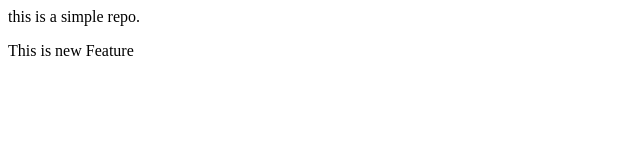
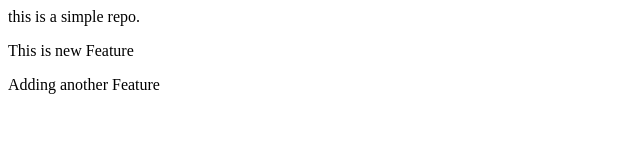
Before and after one commit to Kaushikp092/localrepo, a plain HTML site: page index.html in a window 1280 px wide. Shown: the whole page, without its empty margins (0-640 px from the left). Drawn offline with Linux system fonts and the light colour scheme.

Commit message:
adding another new feature

```diff
--- a/index.html
+++ b/index.html
@@ -1,3 +1,5 @@
 <p>this is a simple repo.</p>
 
 <p>This is new Feature</p>
+
+<p>Adding another Feature</p>
```
